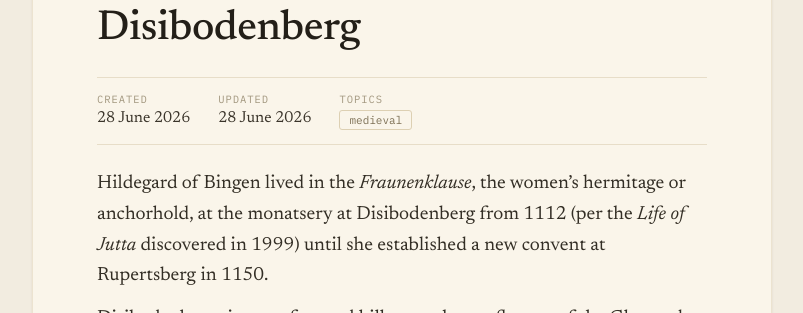
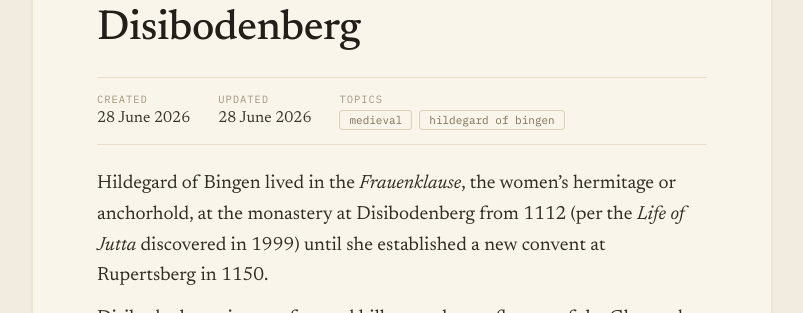
Before and after one commit to lauramoorewrites-del/treasury, a Jekyll site: the page built from _pages/the-medieval-anchorhold-at-disibodenberg.md, in a window 1280 px wide. Shown: the part 170-483 px from the top of the page, without its empty margins (238-1041 px from the left). Built offline with Jekyll 4.4.1, drawn with Linux system fonts in a browser that asks for light colours.

Commit message:
Fix typos in Disibodenberg entry, add Hildegard of Bingen topic
Co-Authored-By: Claude Opus 4.6 (1M context) <noreply@anthropic.com>

```diff
--- a/_pages/the-medieval-anchorhold-at-disibodenberg.md
+++ b/_pages/the-medieval-anchorhold-at-disibodenberg.md
@@ -3,10 +3,10 @@ layout: default
 title: "The medieval anchorhold at Disibodenberg"
 created: "28 June 2026"
 updated: "28 June 2026"
-topics: [medieval]
+topics: [medieval, hildegard of bingen]
 ---
 
-Hildegard of Bingen lived in the *Fraunenklause*, the women's hermitage or anchorhold, at the monatsery at Disibodenberg from 1112 (per the *Life of Jutta* discovered in 1999) until she established a new convent at Rupertsberg in 1150.
+Hildegard of Bingen lived in the *Frauenklause*, the women's hermitage or anchorhold, at the monastery at Disibodenberg from 1112 (per the *Life of Jutta* discovered in 1999) until she established a new convent at Rupertsberg in 1150.
 
 Disibodenberg sits on a forested hilltop at the confluence of the Glan and Nahe rivers, near Odernheim am Glan in Rhineland-Palatinate. A monastic settlement existed there from the 7th century (associated with the Irish missionary St. Disibod); the Benedictine refoundation under Archbishop Ruthard of Mainz dates to 1108. The site was suppressed in the Reformation, the buildings progressively ruined, and the dressed stone quarried over the following centuries.
 
```
Also changed, not shown: index.md (+1 -0 lines), topics/hildegard-of-bingen.md (added, +10 -0 lines).
